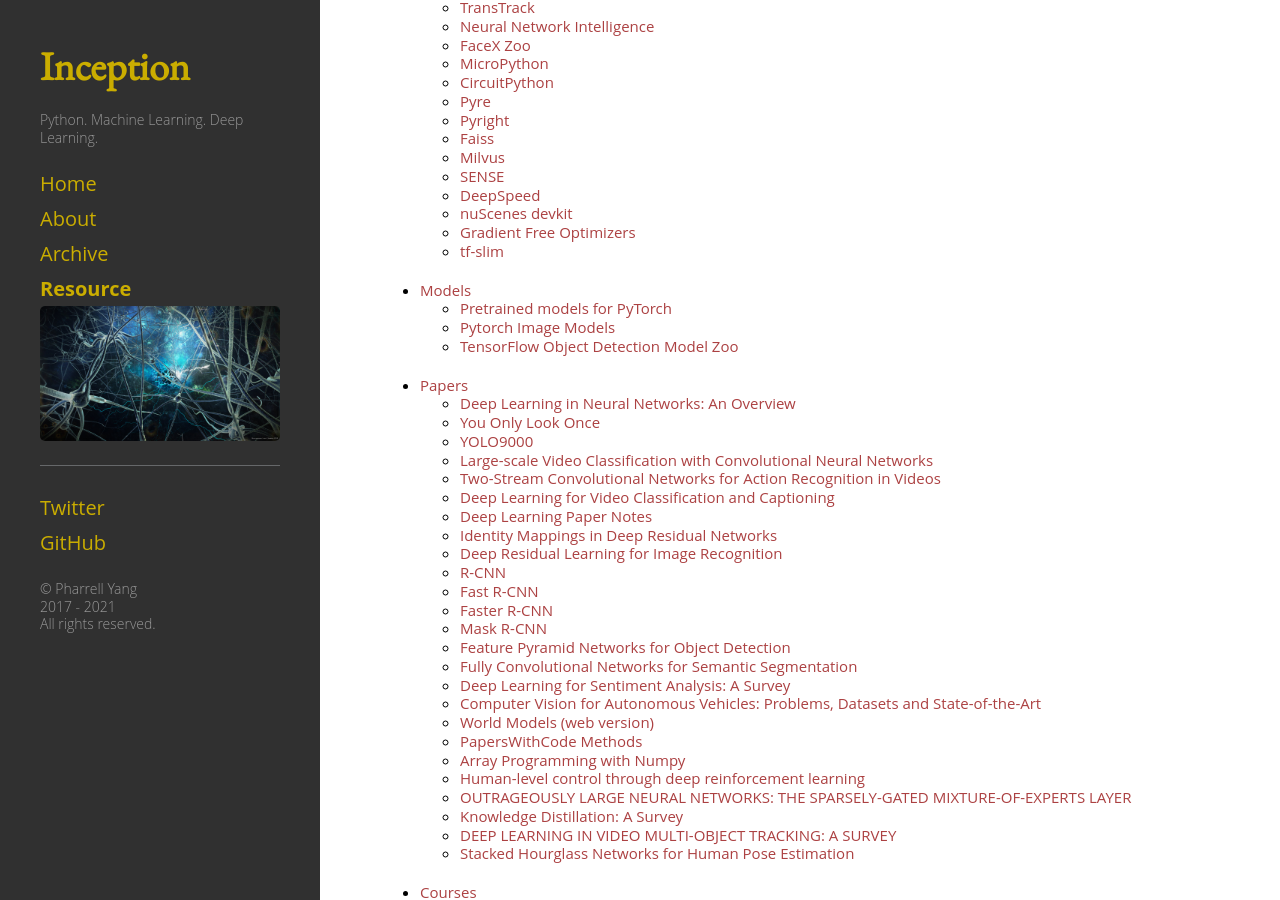
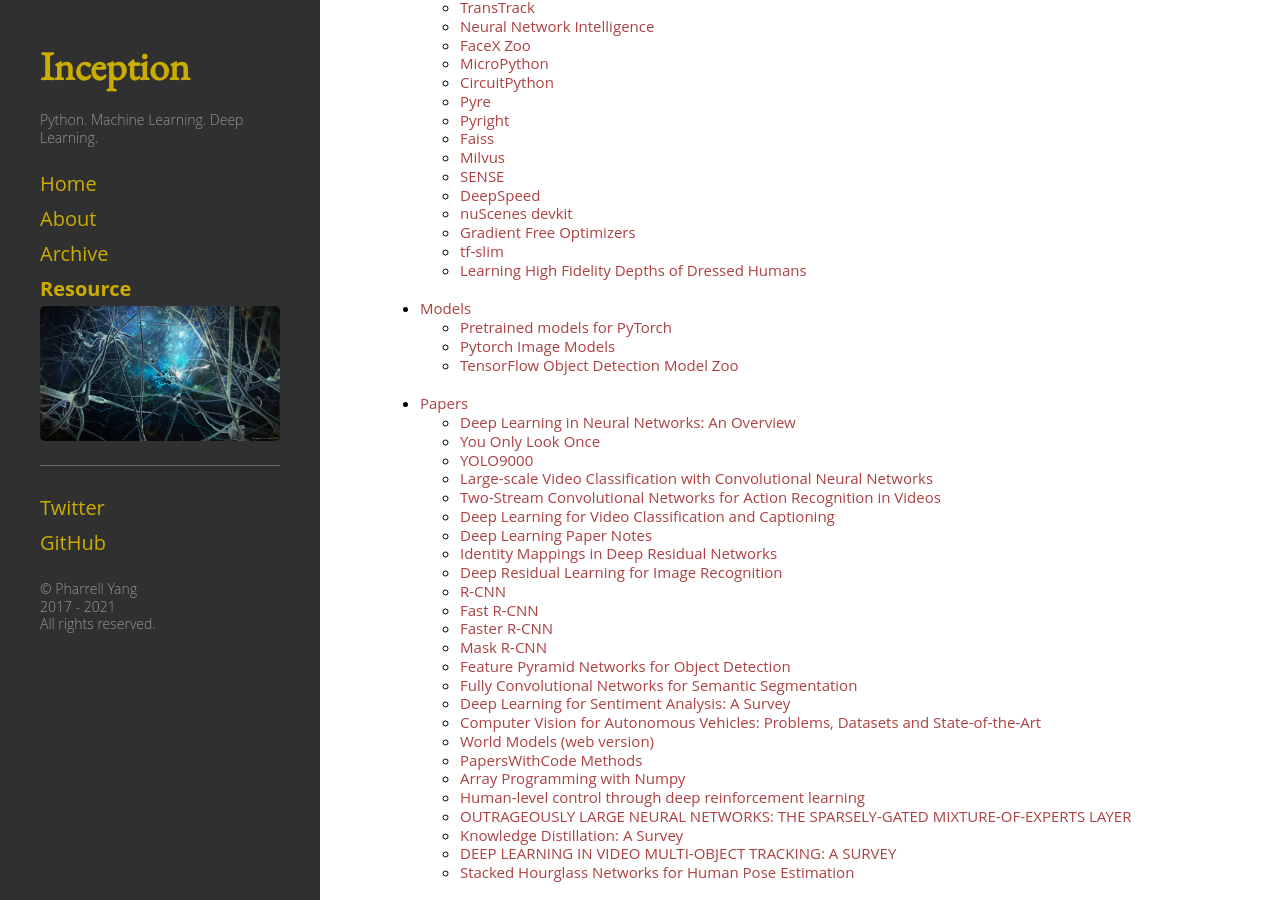
Before and after one commit to pharrellyhy/pharrellyhy.github.io.bakcup, a Jekyll site: the page built from resource.md, in a window 1280 px wide and 900 px high, scrolled down 2876 px. Built offline with Jekyll 4.4.1, drawn with Linux system fonts in a browser that asks for light colours.

Commit message:
Update resources

```diff
--- a/_data/nav.yml
+++ b/_data/nav.yml
@@ -469,6 +469,9 @@
 
     - title: "tf-slim"
       url: "https://github.com/google-research/tf-slim"
+
+    - title: "Learning High Fidelity Depths of Dressed Humans"
+      url: "https://github.com/yasaminjafarian/HDNet_TikTok"
 
 - title: "Models"
   sublinks:
```
